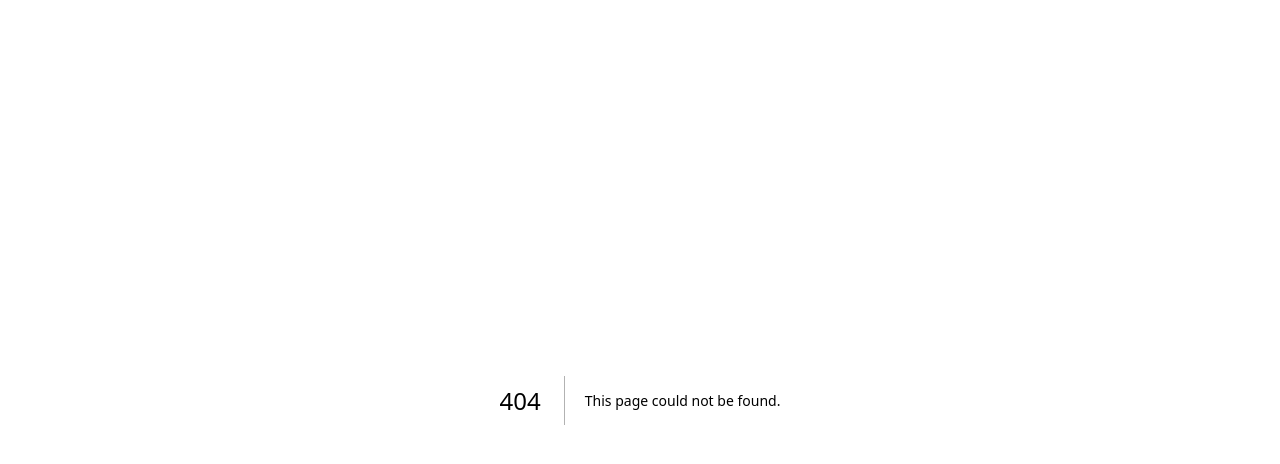
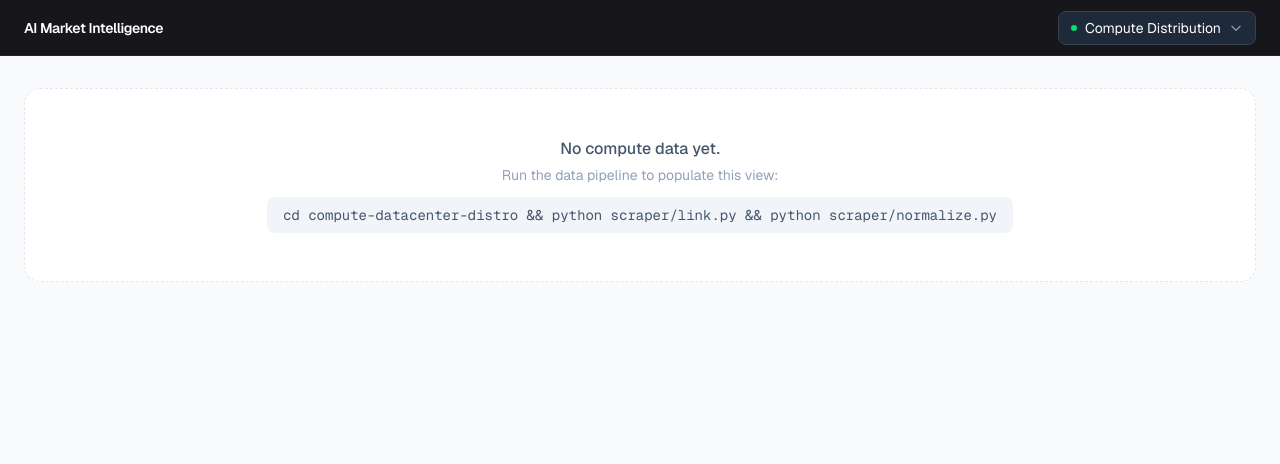
Before and after one commit to alym00sa-dev/ai-market-intelligence-public, a Next.js app: page /compute in a window 1280 px wide. Before the commit this address had no page. Shown: the top 464 px of the page. Built offline with nearby package versions, Linux system fonts and the light colour scheme.

Commit message:
remove the 13 companies

```diff
--- /dev/null
+++ b/app/compute/page.tsx
@@ -0,0 +1,38 @@
+import fs from "fs"
+import path from "path"
+import Navbar from "../components/Navbar"
+import ComputeView from "../components/ComputeView"
+import type { ComputeData } from "../types"
+
+function loadCompute(): ComputeData | null {
+  const filePath = path.join(process.cwd(), "public", "data", "compute.json")
+  try {
+    const raw = fs.readFileSync(filePath, "utf-8")
+    return JSON.parse(raw) as ComputeData
+  } catch {
+    return null
+  }
+}
+
+export default function ComputePage() {
+  const data = loadCompute()
+
+  return (
+    <div className="min-h-screen bg-slate-50 flex flex-col">
+      <Navbar />
+      <div className="flex-1 px-4 sm:px-6 py-8">
+        {!data ? (
+          <div className="bg-white rounded-2xl border border-dashed border-slate-200 px-6 py-12 text-center">
+            <p className="text-slate-600 font-medium">No compute data yet.</p>
+            <p className="text-sm text-slate-400 mt-1">Run the data pipeline to populate this view:</p>
+            <code className="inline-block mt-3 px-4 py-2 bg-slate-100 rounded-lg text-sm text-slate-600 font-mono">
+              cd compute-datacenter-distro && python scraper/link.py && python scraper/normalize.py
+            </code>
+          </div>
+        ) : (
+          <ComputeView data={data} />
+        )}
+      </div>
+    </div>
+  )
+}
```
